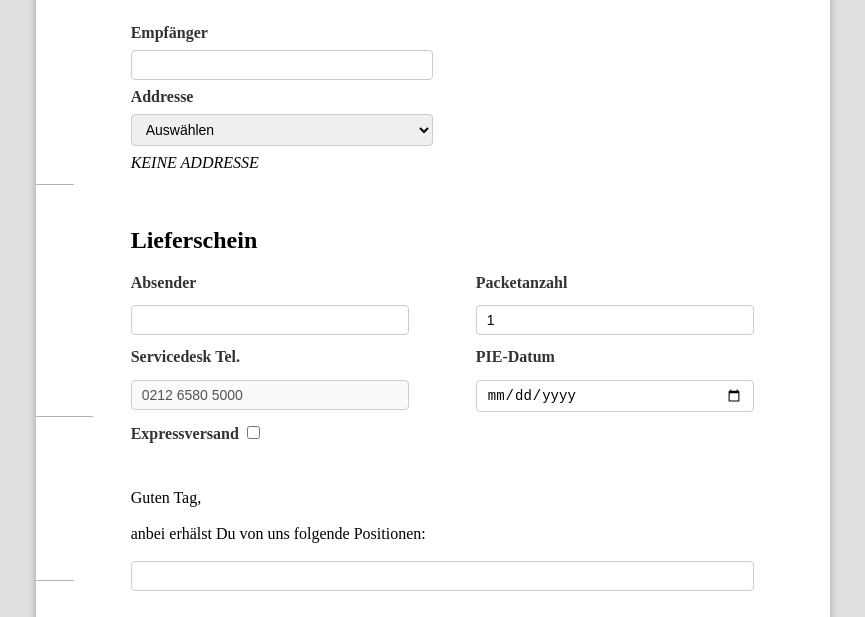
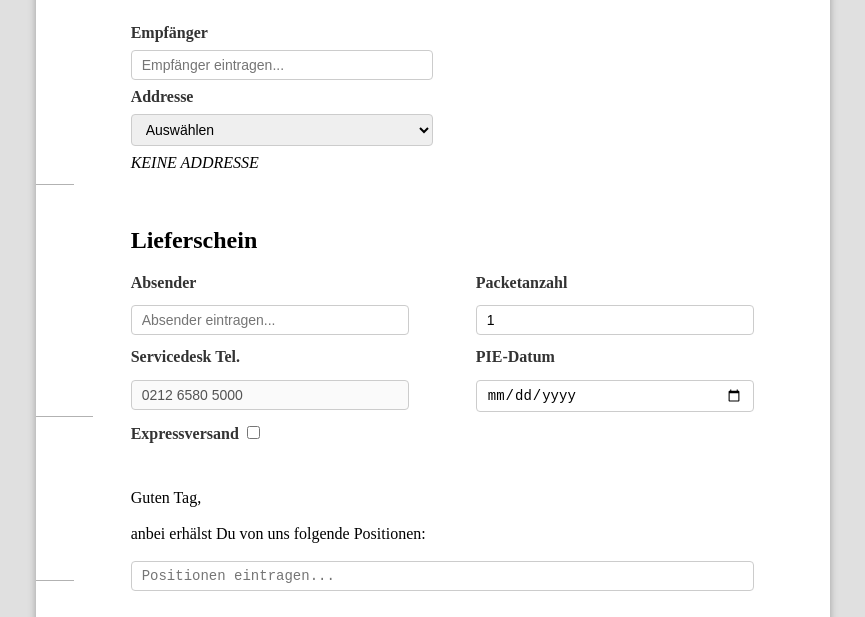
Before and after one commit to VenenJean/DigitalLieferschein, a plain HTML site: page index.html in a window 1280 px wide. Shown: the part 183-800 px from the top of the page, without its empty margins (207-1072 px from the left). Drawn offline with Linux system fonts and the light colour scheme.

Commit message:
Added placeholders

```diff
--- a/index.html
+++ b/index.html
@@ -22,7 +22,7 @@
         <form id="lieferschein-form">
             <div class="anschriftzone" id="anschriftzone">
                 <label for="recipient">Empfänger</label>
-                <input required type="text" name="recipient" id="recipient">
+                <input required placeholder="Empfänger eintragen..." type="text" name="recipient" id="recipient">
 
                 <label for="locations">Addresse</label>
                 <select required name="locations" id="locations"></select>
@@ -41,7 +41,7 @@
                 <div id="data-fields">
                     <div id="sender-data">
                         <label for="sender">Absender</label>
-                        <input required type="text" name="sender" id="sender">
+                        <input required placeholder="Absender eintragen..." type="text" name="sender" id="sender">
 
                         <label for="sender-phone-number">Servicedesk Tel.</label>
                         <input type="tel" disabled value="0212 6580 5000" name="sender-phone-number"
@@ -65,7 +65,8 @@
                     <span>
                         Guten Tag, <br><br>anbei erhälst Du von uns folgende Positionen:
                         <br><br>
-                        <textarea required class="auto-resize" name="positionen" id="positionen" cols="30" rows="1"></textarea>
+                        <textarea required placeholder="Positionen eintragen..." class="auto-resize" name="positionen"
+                            id="positionen" cols="30" rows="1"></textarea>
                         <br><br>
                         Viele Grüße,<br><br>Dein Servicedesk-Team<br>Phone: +49 212 6580-5000
                     </span>
```
